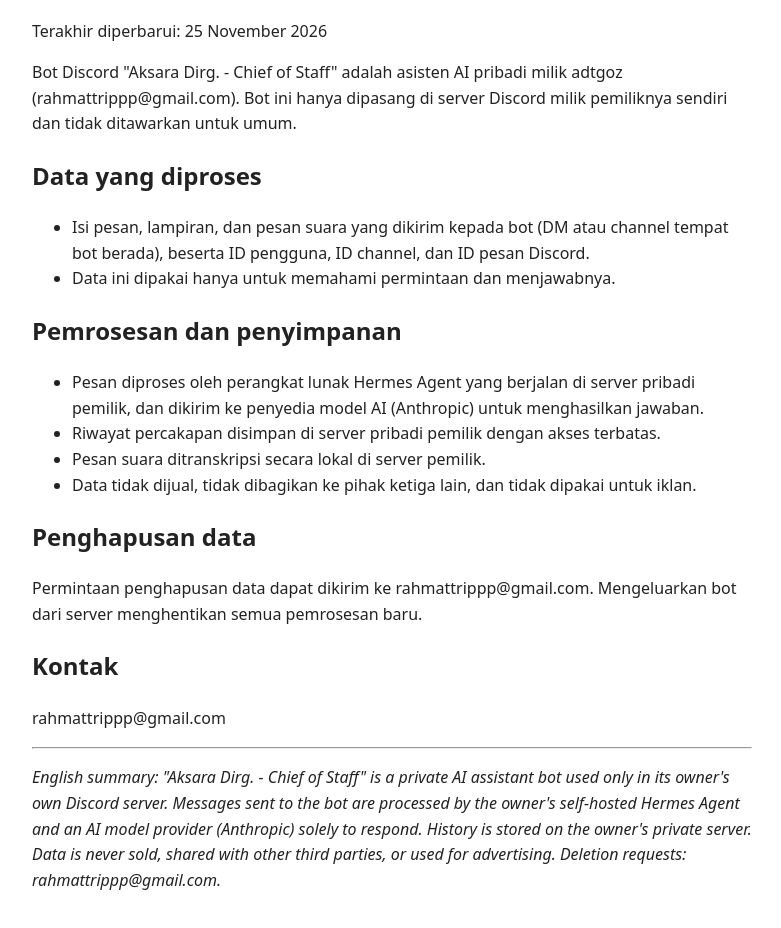
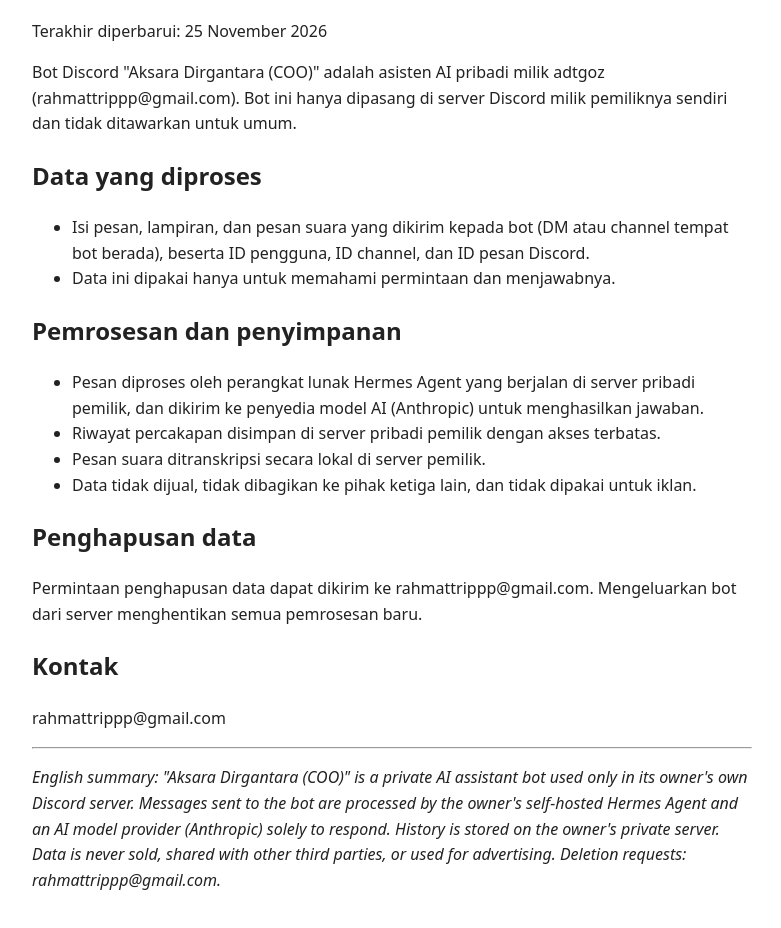
Before and after one commit to adtgoz/adtgoz.github.io, a plain HTML site: page discord-privacy.html in a window 1280 px wide. Shown: the part 94-1022 px from the top of the page, without its empty margins (248-1029 px from the left). Drawn offline with Linux system fonts and the light colour scheme.

Commit message:
Rename bot to Aksara Dirgantara (COO)

```diff
--- a/discord-privacy.html
+++ b/discord-privacy.html
@@ -5,7 +5,7 @@
 <body>
 <h1>Kebijakan Privasi Bot Discord</h1>
 <p>Terakhir diperbarui: 25 November 2026</p>
-<p>Bot Discord "Aksara Dirg. - Chief of Staff" adalah asisten AI pribadi milik adtgoz (rahmattrippp@gmail.com).
+<p>Bot Discord "Aksara Dirgantara (COO)" adalah asisten AI pribadi milik adtgoz (rahmattrippp@gmail.com).
 Bot ini hanya dipasang di server Discord milik pemiliknya sendiri dan tidak ditawarkan untuk umum.</p>
 <h2>Data yang diproses</h2>
 <ul>
@@ -24,7 +24,7 @@ Bot ini hanya dipasang di server Discord milik pemiliknya sendiri dan tidak dita
 <h2>Kontak</h2>
 <p>rahmattrippp@gmail.com</p>
 <hr>
-<p><em>English summary: "Aksara Dirg. - Chief of Staff" is a private AI assistant bot used only in its owner's own
+<p><em>English summary: "Aksara Dirgantara (COO)" is a private AI assistant bot used only in its owner's own
 Discord server. Messages sent to the bot are processed by the owner's self-hosted Hermes Agent and an AI model provider
 (Anthropic) solely to respond. History is stored on the owner's private server. Data is never sold, shared with other
 third parties, or used for advertising. Deletion requests: rahmattrippp@gmail.com.</em></p>
```
Also changed, not shown: terms.html (+1 -1 lines).
